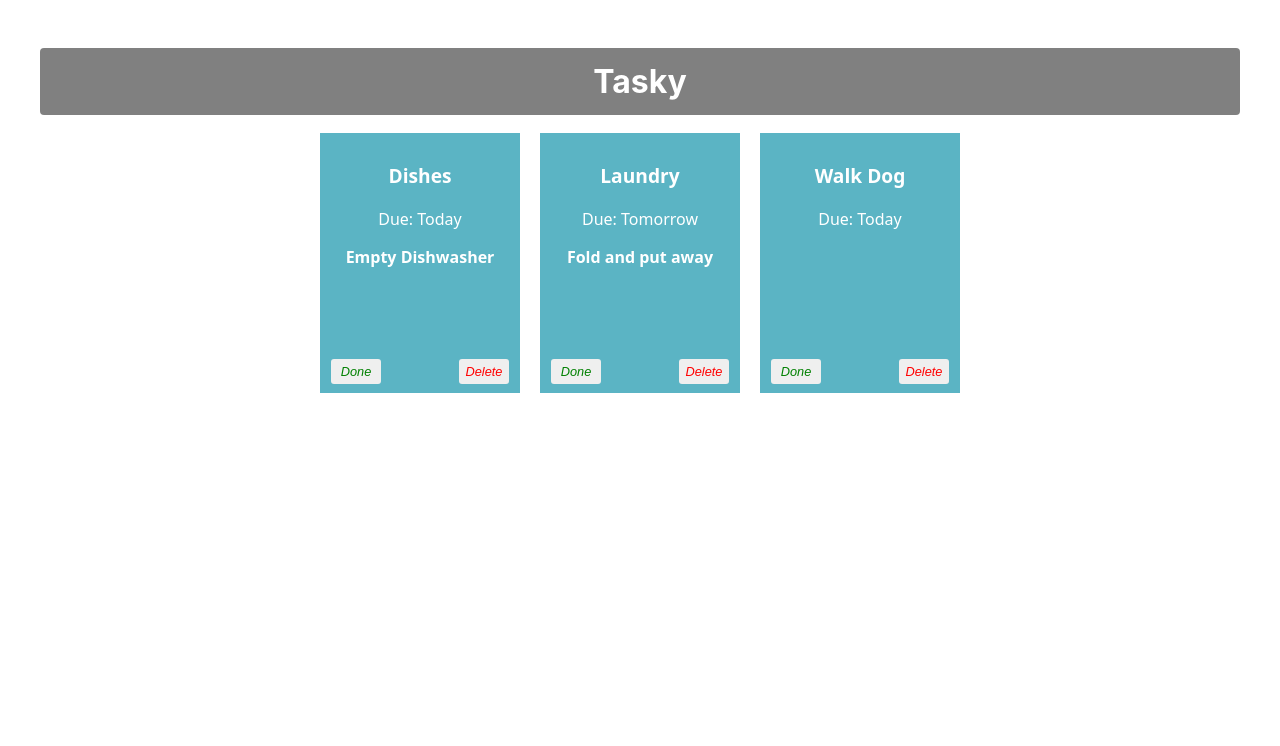
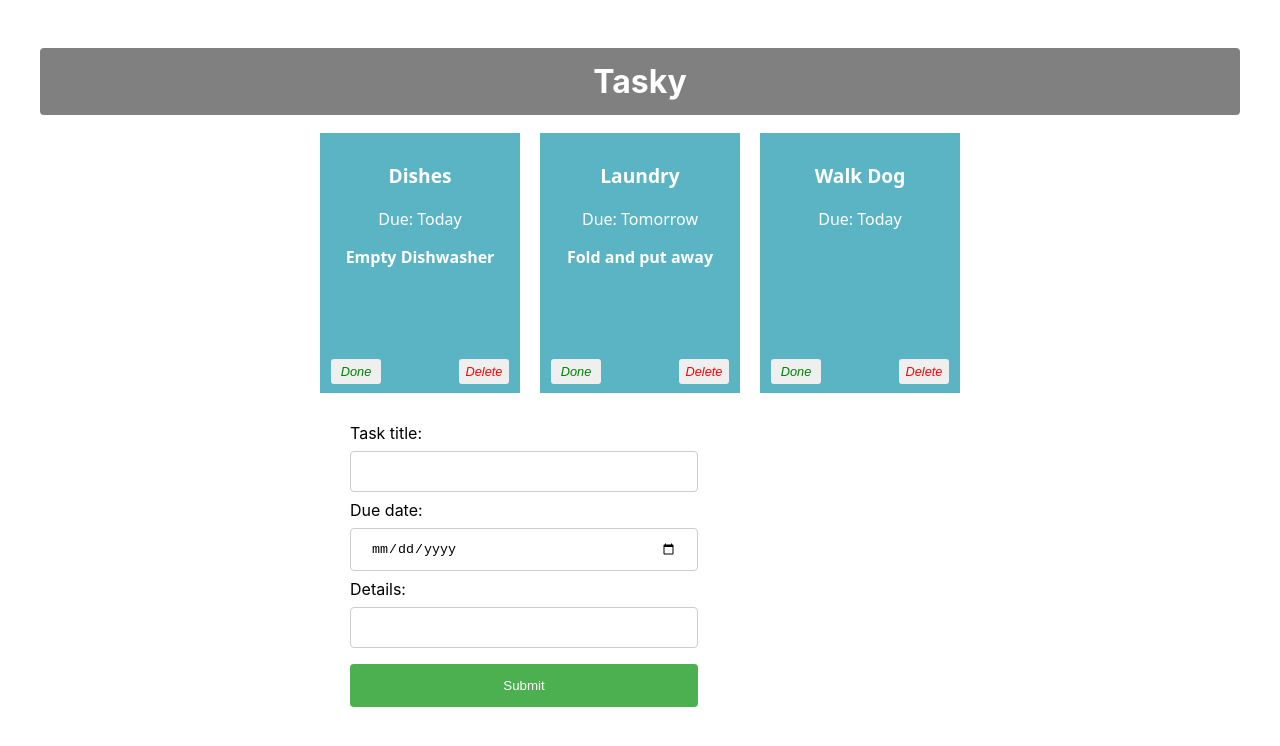
Before and after one commit to efjimm/react-labs, a React (Create React App) app in the folder tasky/: page / in a window 1280 px wide. Shown: the top 746 px of the page. Built offline with nearby package versions, Linux system fonts and the light colour scheme.

Commit message:
Add task form

```diff
--- a/tasky/src/App.css
+++ b/tasky/src/App.css
@@ -62,3 +62,35 @@
   right: 5px;
   color: red;
 }
+
+input[type=text],
+input[type=date] {
+  width: 60%;
+  padding: 12px 20px;
+  margin: 8px 0;
+  display: inline-block;
+  border: 1px solid #ccc;
+  border-radius: 4px;
+  box-sizing: border-box;
+}
+
+input[type=submit] {
+  width: 60%;
+  background-color: #4CAF50;
+  color: white;
+  padding: 14px 20px;
+  margin: 8px 0;
+  border: none;
+  border-radius: 4px;
+  cursor: pointer;
+}
+
+input[type=submit]:hover {
+  background-color: #45a049;
+}
+
+form {
+  text-align: left;
+  width: 50%;
+  margin: auto;
+}
--- a/tasky/src/App.js
+++ b/tasky/src/App.js
@@ -1,5 +1,6 @@
 import React, { useState } from "react";
 import Task from "./components/Task";
+import AddTaskForm from "./components/Form";
 import "./App.css";
 
 function App() {
@@ -49,6 +50,7 @@
           deleteTask={() => deleteHandler(index)}
         />
       ))}
+      <AddTaskForm />
     </div>
   );
 }
--- /dev/null
+++ b/tasky/src/components/Form.js
@@ -0,0 +1,30 @@
+import React from "react";
+
+function AddTaskForm(props) {
+  return (
+    <div>
+      <form>
+        <label>
+          Task title:
+          <br />
+          <input type="text" name="title" required />
+        </label>
+        <br />
+        <label>
+          Due date:
+          <br />
+          <input type="date" name="deadline" required />
+        </label>
+        <br />
+        <label>
+          Details:
+          <br />
+          <input type="text" name="description" />
+        </label>
+        <input type="submit" value="Submit" />
+      </form>
+    </div>
+  );
+}
+
+export default AddTaskForm;
```
